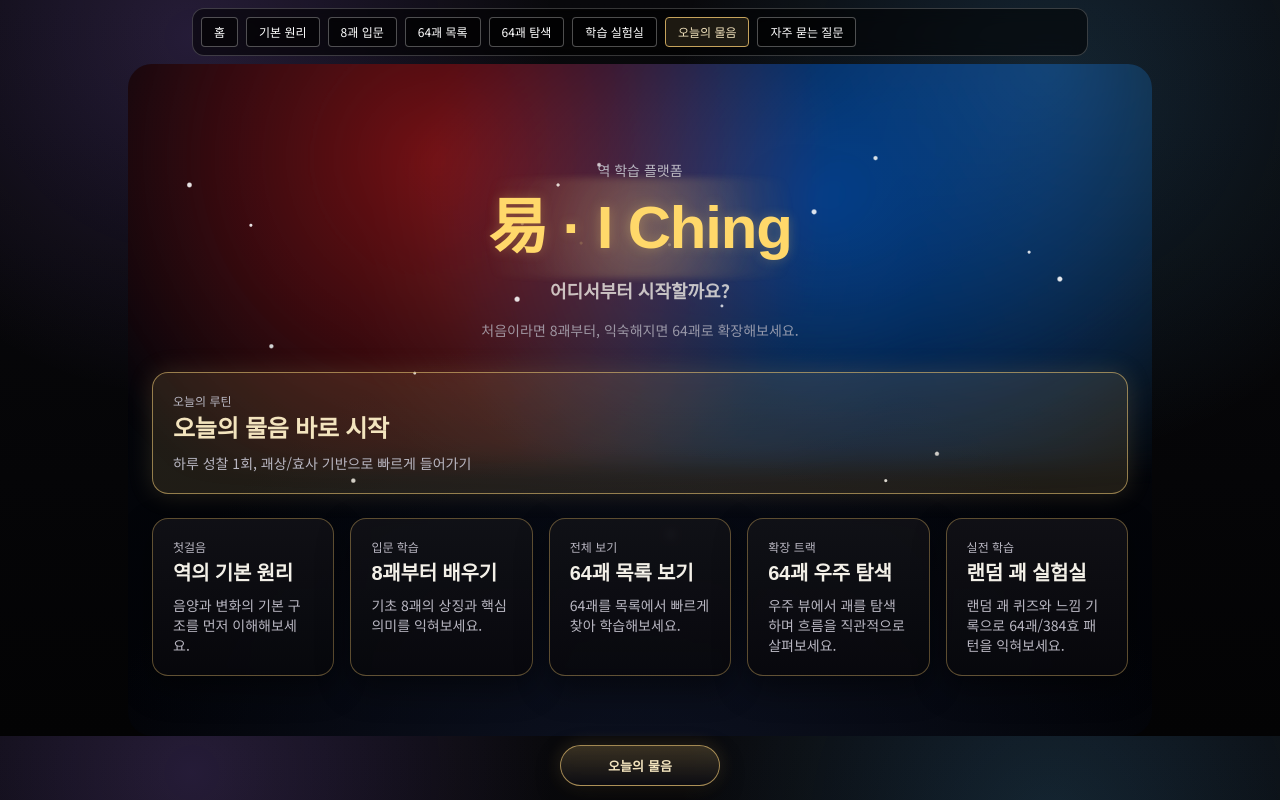
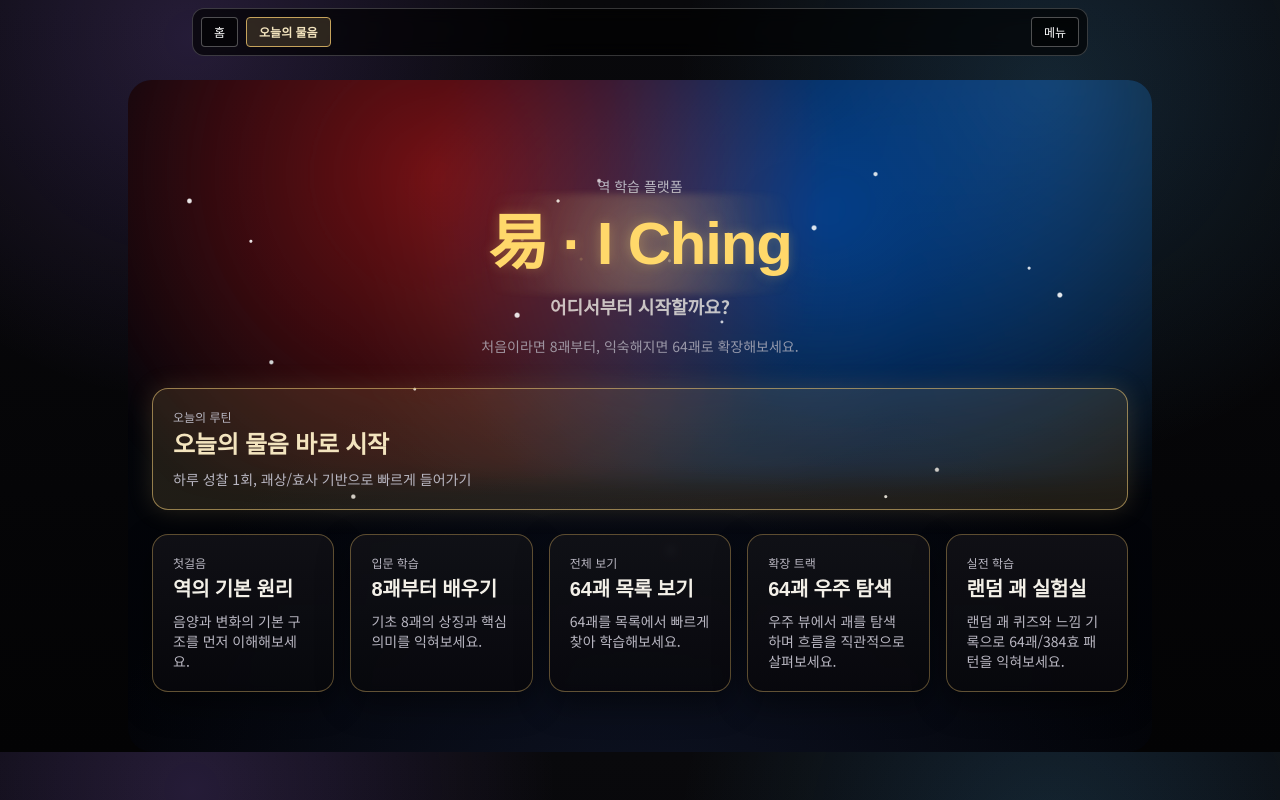
Before and after one commit to kinddragon1224/iching-learning-web, a Next.js app: page / in a window 1280 px wide. Built offline with nearby package versions, Linux system fonts and the light colour scheme.

Commit message:
ui: 데스크톱도 메뉴 버튼형 네비 적용 + 홈 중복 오늘의물음 CTA 제거

```diff
--- a/app/layout.tsx
+++ b/app/layout.tsx
@@ -34,13 +34,12 @@ export default function RootLayout({
     <html lang="ko">
       <body className={`${notoSansKr.variable} ${notoSerifKr.variable} ${geistMono.variable} antialiased`}>
         <nav className="fixed inset-x-0 top-0 z-[100] px-3 pt-2">
-          {/* Mobile compact nav */}
-          <div className="md:hidden mx-auto flex max-w-4xl items-center gap-2 rounded-xl border border-white/20 bg-black/65 p-2 backdrop-blur">
+          <div className="mx-auto flex max-w-4xl items-center gap-2 rounded-xl border border-white/20 bg-black/65 p-2 backdrop-blur">
             <Link href="/" className="shrink-0 rounded border border-white/30 bg-black/55 px-3 py-1.5 text-xs text-white">홈</Link>
             <Link href="/daily" className="shrink-0 rounded border border-[var(--gold-line)] bg-[rgba(212,178,106,0.18)] px-3 py-1.5 text-xs font-semibold text-[#f3e4be]">오늘의 물음</Link>
             <details className="ml-auto relative">
               <summary className="list-none cursor-pointer shrink-0 rounded border border-white/30 bg-black/55 px-3 py-1.5 text-xs text-white">메뉴</summary>
-              <div className="absolute right-0 mt-2 w-44 rounded-xl border border-white/20 bg-black/90 p-2 shadow-xl">
+              <div className="absolute right-0 mt-2 w-48 rounded-xl border border-white/20 bg-black/90 p-2 shadow-xl">
                 <div className="flex flex-col gap-1 text-xs">
                   <Link href="/principles" className="rounded px-2 py-1.5 hover:bg-white/10">기본 원리</Link>
                   <Link href="/bagua" className="rounded px-2 py-1.5 hover:bg-white/10">8괘 입문</Link>
@@ -52,20 +51,8 @@ export default function RootLayout({
               </div>
             </details>
           </div>
-
-          {/* Desktop full nav */}
-          <div className="hidden md:flex mx-auto max-w-4xl gap-2 overflow-x-auto rounded-xl border border-white/20 bg-black/55 p-2 backdrop-blur">
-            <Link href="/" className="shrink-0 rounded border border-white/30 bg-black/55 px-3 py-1.5 text-xs text-white">홈</Link>
-            <Link href="/principles" className="shrink-0 rounded border border-white/30 bg-black/55 px-3 py-1.5 text-xs text-white">기본 원리</Link>
-            <Link href="/bagua" className="shrink-0 rounded border border-white/30 bg-black/55 px-3 py-1.5 text-xs text-white">8괘 입문</Link>
-            <Link href="/hexagrams" className="shrink-0 rounded border border-white/30 bg-black/55 px-3 py-1.5 text-xs text-white">64괘 목록</Link>
-            <Link href="/explore" className="shrink-0 rounded border border-white/30 bg-black/55 px-3 py-1.5 text-xs text-white">64괘 탐색</Link>
-            <Link href="/studio" className="shrink-0 rounded border border-white/30 bg-black/55 px-3 py-1.5 text-xs text-white">학습 실험실</Link>
-            <Link href="/daily" className="shrink-0 rounded border border-[var(--gold-line)] bg-[rgba(212,178,106,0.12)] px-3 py-1.5 text-xs text-[#f3e4be]">오늘의 물음</Link>
-            <Link href="/faq" className="shrink-0 rounded border border-white/30 bg-black/55 px-3 py-1.5 text-xs text-white">자주 묻는 질문</Link>
-          </div>
         </nav>
-        <div className="pt-20 md:pt-16">{children}</div>
+        <div className="pt-20">{children}</div>
       </body>
     </html>
   );
--- a/app/page.tsx
+++ b/app/page.tsx
@@ -60,12 +60,6 @@ export default function Home() {
           <p className="mt-2 text-sm text-[var(--text-muted)]">랜덤 괘 퀴즈와 느낌 기록으로 64괘/384효 패턴을 익혀보세요.</p>
         </Link>
       </section>
-
-      <div className="home-bottom-center-tab-wrap" aria-hidden={false}>
-        <Link href="/daily" className="home-bottom-center-tab">
-          오늘의 물음
-        </Link>
-      </div>
     </main>
   );
 }
```
